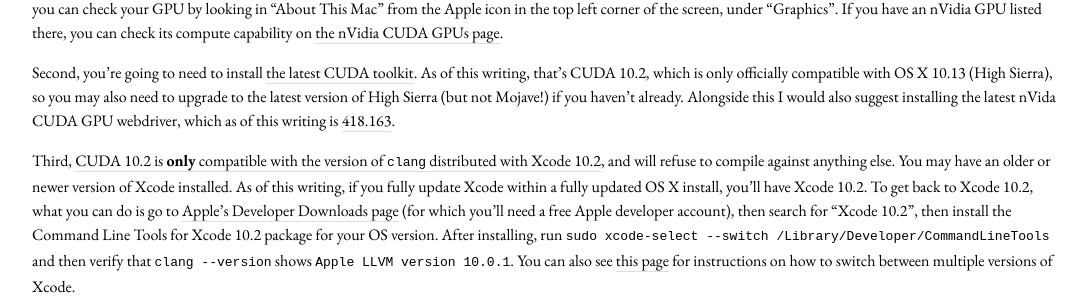
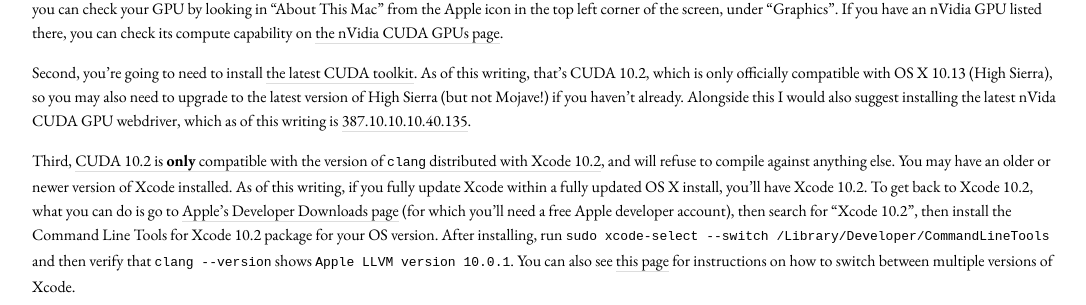
Before and after one commit to ryanfb/etc, a Jekyll site: the page built from _posts/2018-08-17-alicevision_and_meshroom_on_mac_os_x.md, in a window 1280 px wide and 900 px high, scrolled down 317 px. Shown: the part 150-455 px from the top of the window, without its empty margins (96-1182 px from the left). Built offline with Jekyll 4.4.1, drawn with Linux system fonts in a browser that asks for light colours; nearby versions of some CDN libraries.

Commit message:
AliceVision: correct nVidia webdriver link/version

```diff
--- a/_posts/2018-08-17-alicevision_and_meshroom_on_mac_os_x.md
+++ b/_posts/2018-08-17-alicevision_and_meshroom_on_mac_os_x.md
@@ -12,7 +12,7 @@
 
 First off, your Mac will currently need an nVidia GPU with a CUDA compute capability of 2.0 or greater. This is probably a pretty small portion of all Macs sold, but you can check your GPU by looking in "About This Mac" from the Apple icon in the top left corner of the screen, under "Graphics". If you have an nVidia GPU listed there, you can check its compute capability on [the nVidia CUDA GPUs page](https://developer.nvidia.com/cuda-gpus).
 
-Second, you're going to need to install [the latest CUDA toolkit](https://developer.nvidia.com/cuda-downloads). As of this writing, that's CUDA 10.2, which is only officially compatible with OS X 10.13 (High Sierra), so you may also need to upgrade to the latest version of High Sierra (but not Mojave!) if you haven't already. Alongside this I would also suggest installing the latest nVida CUDA GPU webdriver, which as of this writing is [418.163](https://www.nvidia.com/en-us/drivers/cuda/mac-driver-archive/).
+Second, you're going to need to install [the latest CUDA toolkit](https://developer.nvidia.com/cuda-downloads). As of this writing, that's CUDA 10.2, which is only officially compatible with OS X 10.13 (High Sierra), so you may also need to upgrade to the latest version of High Sierra (but not Mojave!) if you haven't already. Alongside this I would also suggest installing the latest nVida CUDA GPU webdriver, which as of this writing is [387.10.10.10.40.135](https://www.nvidia.com/download/driverResults.aspx/159341/).
 
 Third, [CUDA 10.2 is **only** compatible with the version of `clang` distributed with Xcode 10.2](https://docs.nvidia.com/cuda/cuda-installation-guide-mac-os-x/index.html), and will refuse to compile against anything else. You may have an older or newer version of Xcode installed. As of this writing, if you fully update Xcode within a fully updated OS X install, you'll have Xcode 10.2. To get back to Xcode 10.2, what you can do is go to [Apple's Developer Downloads page](https://developer.apple.com/download/more/) (for which you'll need a free Apple developer account), then search for "Xcode 10.2", then install the Command Line Tools for Xcode 10.2 package for your OS version. After installing, run `sudo xcode-select --switch /Library/Developer/CommandLineTools` and then verify that `clang --version` shows `Apple LLVM version 10.0.1`. You can also see [this page](https://roadfiresoftware.com/2017/09/how-to-install-multiple-versions-of-xcode-at-the-same-time/) for instructions on how to switch between multiple versions of Xcode.
 
```
